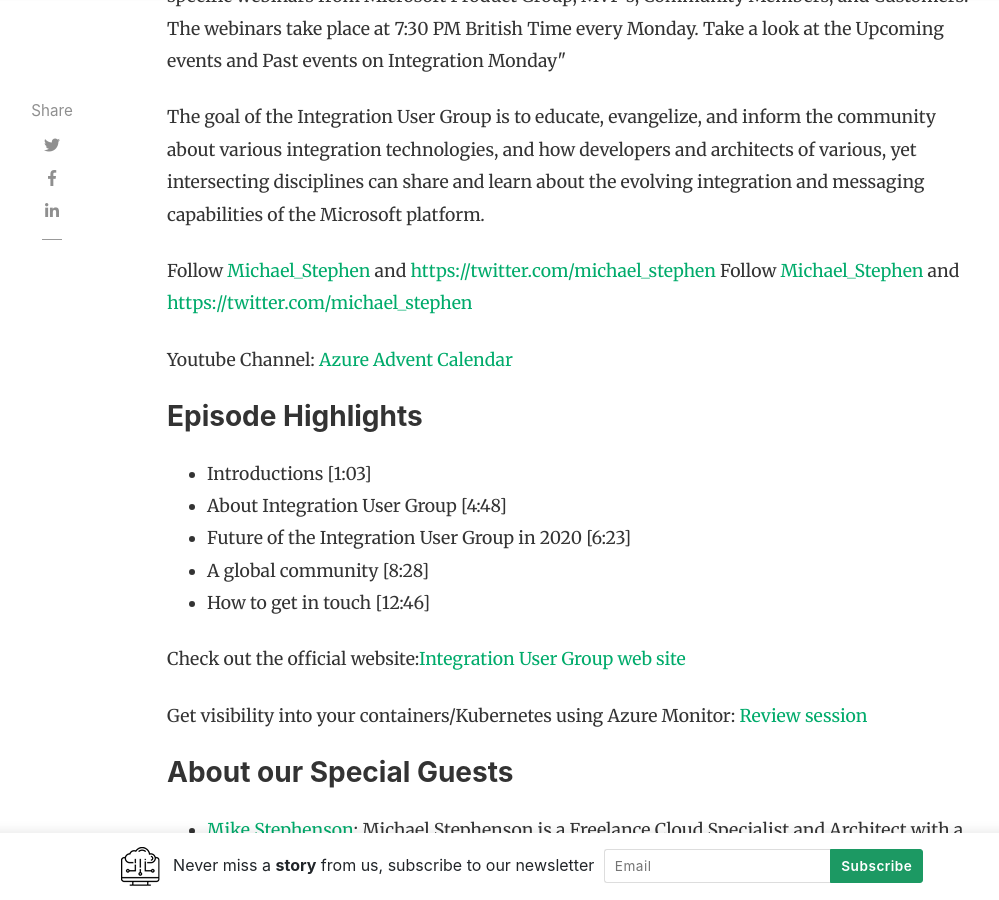
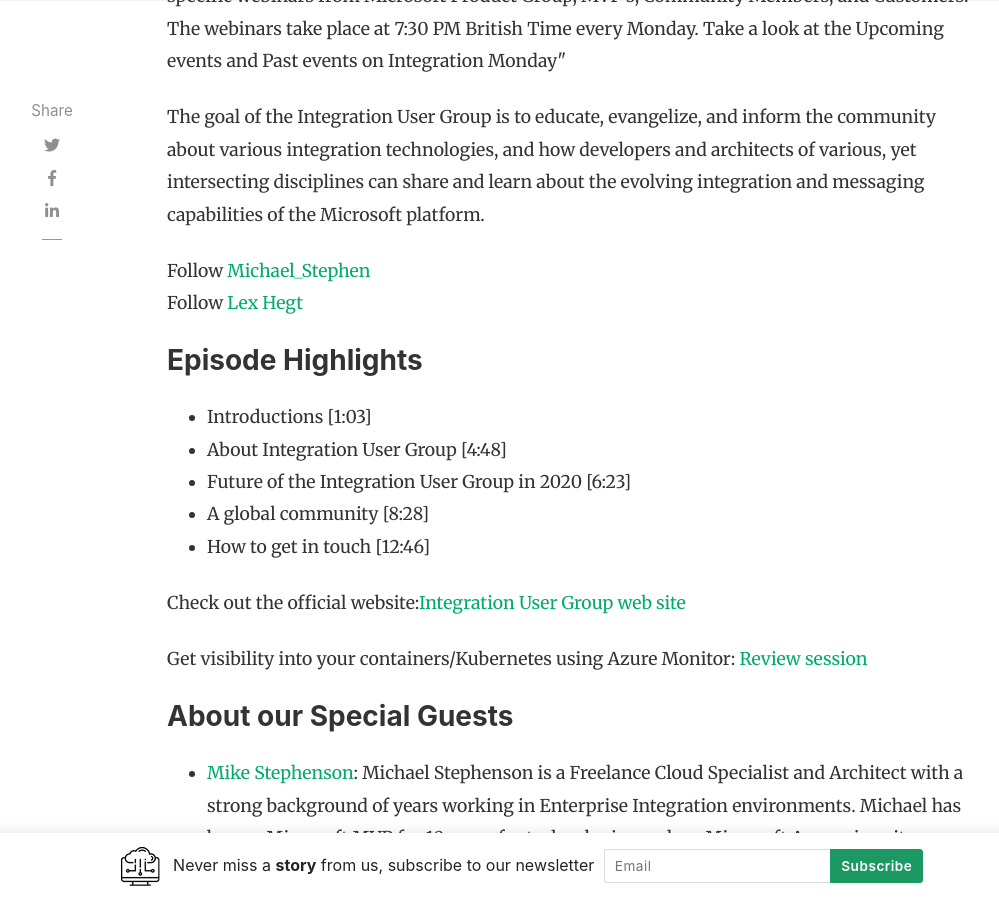
Before and after one commit to daveRendon/wikiazure-podcast, a Jekyll site: the page built from _posts/2019-12-10-episode-07-integration-user-group.md, in a window 1280 px wide and 900 px high, scrolled down 928 px. Shown: the whole window, without its empty margins (118-1117 px from the left). Built offline with Jekyll 4.4.1, drawn with Linux system fonts in a browser that asks for light colours; nearby versions of some CDN libraries; comment, search, counter and statistics services are not loaded.

Commit message:
updated ep07

```diff
--- a/_posts/2019-12-10-episode-07-integration-user-group.md
+++ b/_posts/2019-12-10-episode-07-integration-user-group.md
@@ -20,11 +20,9 @@
 <p>The goal of the Integration User Group is to educate, evangelize, and inform the community about various integration technologies, and how developers and architects of various, yet intersecting disciplines can share and learn about the evolving integration and messaging capabilities of the Microsoft platform.</p>
 
 
+Follow <a href="https://twitter.com/michael_stephen" target="_blank"> Michael_Stephen</a>
+Follow <a href="https://twitter.com/lexhegt" target="_blank"> Lex Hegt</a>
 
-Follow <a href="https://twitter.com/michael_stephen" target="_blank"> Michael_Stephen</a> and <a href="https://twitter.com/search?q=%23azureadventcalendar&src=typed_query" target="_blank">https://twitter.com/michael_stephen</a>
-Follow <a href="" target="_blank"> Michael_Stephen</a> and <a href="https://twitter.com/search?q=%23azureadventcalendar&src=typed_query" target="_blank">https://twitter.com/michael_stephen</a>
-
-Youtube Channel: <a href="https://www.youtube.com/channel/UCJL9wCcmeMBbah4J0uOWIPg" target="_blank">Azure Advent Calendar</a>
 
 <h3>Episode Highlights</h3>
 
```
